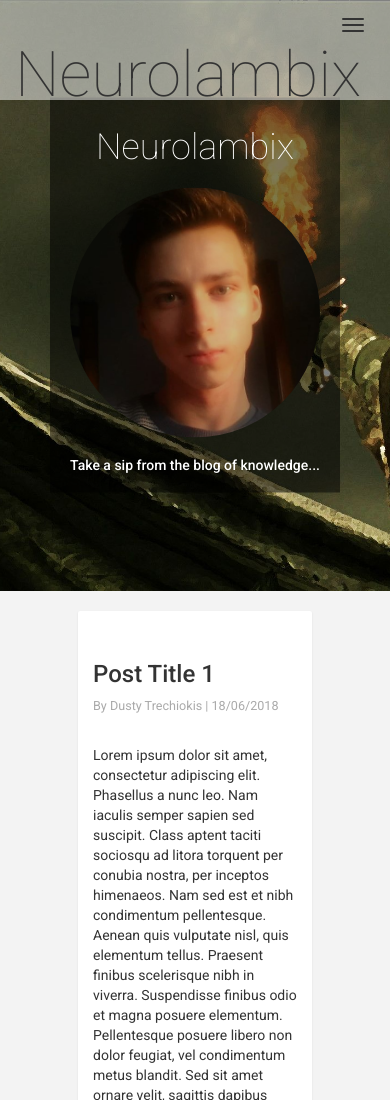
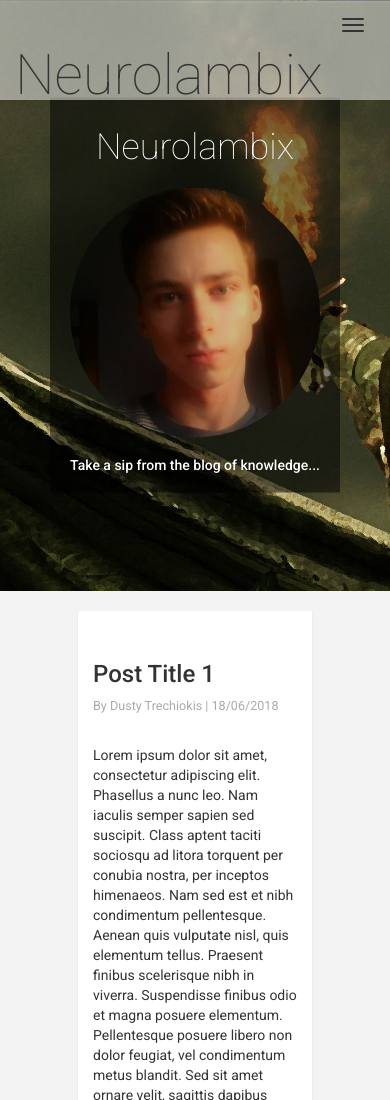
Before and after one commit to Jackraz/DustySite, a plain HTML site: page index.htm in a window 390 px wide. Shown: the top 1100 px of the page. Drawn offline with nearby package versions, Linux system fonts and the light colour scheme.

Commit message:
Fix title size for mobile

```diff
--- a/CSS/app.css
+++ b/CSS/app.css
@@ -56,7 +56,7 @@ footer div p {
 .nav-title{
     color: #333!important;
     font-weight: 100!important;
-    font-size: 4.5em!important;
+    font-size: 4em!important;
 }
 .active{
     text-decoration: none;
```
